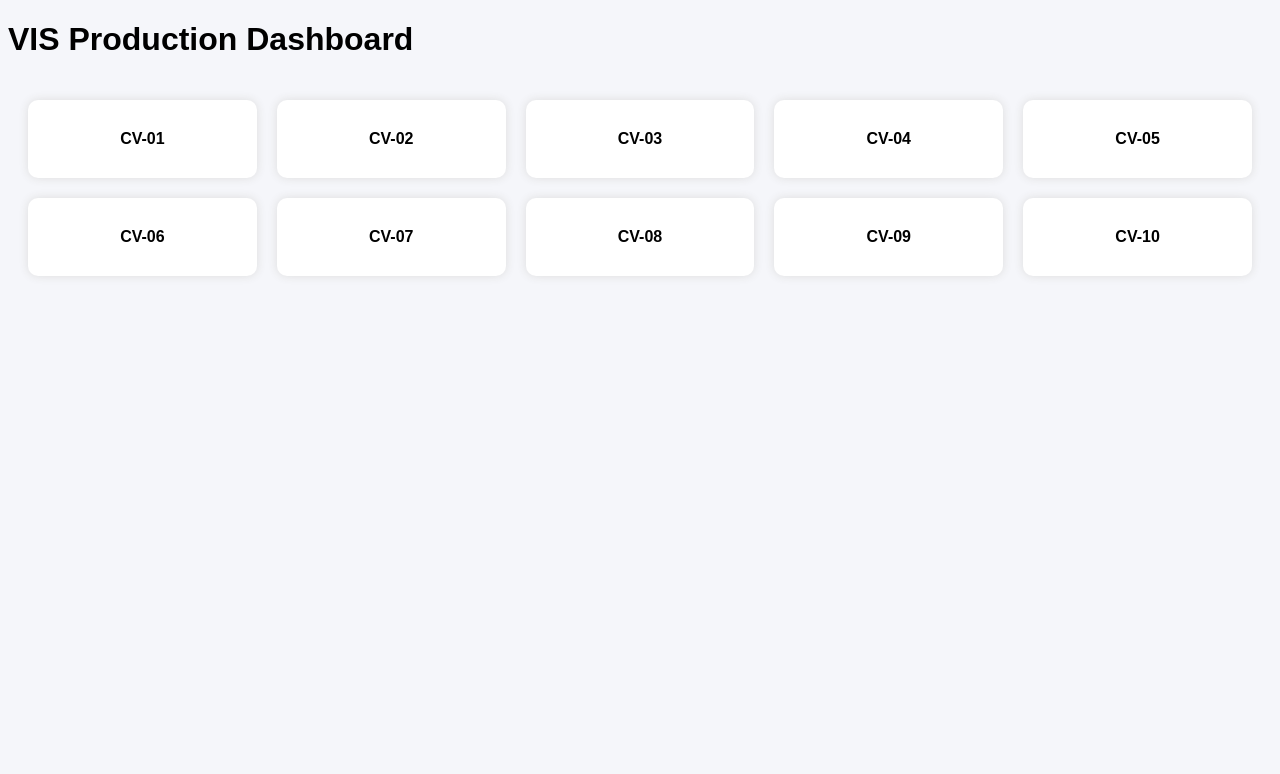
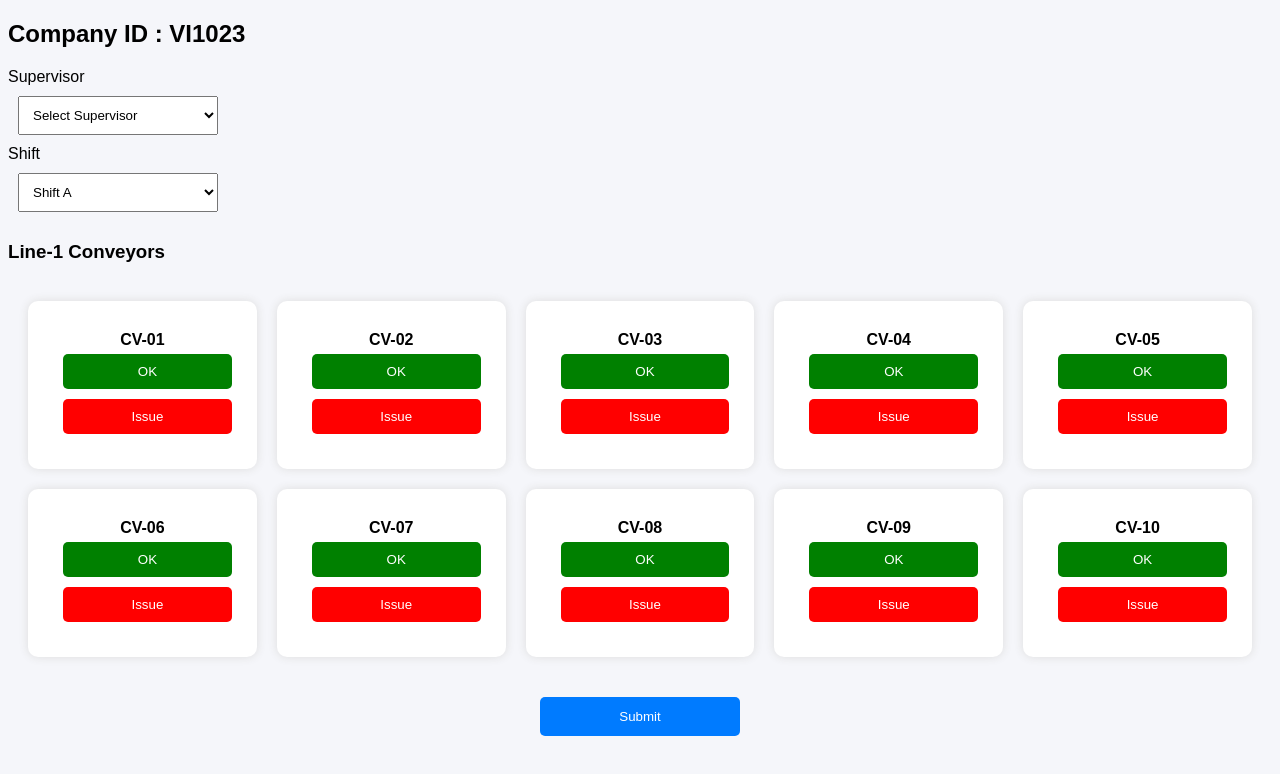
Before and after one commit to sathishofc01/vi1023-production-dashboard, a plain HTML site: page dashboard.html in a window 1280 px wide. Drawn offline with Linux system fonts and the light colour scheme.

Commit message:
Update dashboard.html

```diff
--- a/dashboard.html
+++ b/dashboard.html
@@ -1,25 +1,120 @@
 <!DOCTYPE html>
 <html>
 <head>
-<title>VIS Dashboard</title>
+<title>VI1023 Production Dashboard</title>
+<meta name="viewport" content="width=device-width, initial-scale=1">
 <link rel="stylesheet" href="styles.css">
+
+<style>
+select{
+padding:10px;
+margin:10px;
+width:200px;
+}
+
+.ok{
+background:green;
+color:white;
+margin:5px;
+}
+
+.issue{
+background:red;
+color:white;
+margin:5px;
+}
+
+.submit{
+background:#007bff;
+color:white;
+padding:12px;
+margin:20px;
+width:200px;
+}
+</style>
+
 </head>
+
 <body>
 
-<h1>VIS Production Dashboard</h1>
+<h2>Company ID : VI1023</h2>
+
+<label>Supervisor</label><br>
+<select>
+<option>Select Supervisor</option>
+<option>Supervisor 1</option>
+<option>Supervisor 2</option>
+<option>Supervisor 3</option>
+</select>
+
+<br>
+
+<label>Shift</label><br>
+<select>
+<option>Shift A</option>
+<option>Shift B</option>
+<option>Shift C</option>
+</select>
+
+<h3>Line-1 Conveyors</h3>
 
 <div class="grid">
-<div class="card">CV-01</div>
-<div class="card">CV-02</div>
-<div class="card">CV-03</div>
-<div class="card">CV-04</div>
-<div class="card">CV-05</div>
-<div class="card">CV-06</div>
-<div class="card">CV-07</div>
-<div class="card">CV-08</div>
-<div class="card">CV-09</div>
-<div class="card">CV-10</div>
+
+<div class="card">CV-01<br>
+<button class="ok">OK</button>
+<button class="issue">Issue</button>
 </div>
+
+<div class="card">CV-02<br>
+<button class="ok">OK</button>
+<button class="issue">Issue</button>
+</div>
+
+<div class="card">CV-03<br>
+<button class="ok">OK</button>
+<button class="issue">Issue</button>
+</div>
+
+<div class="card">CV-04<br>
+<button class="ok">OK</button>
+<button class="issue">Issue</button>
+</div>
+
+<div class="card">CV-05<br>
+<button class="ok">OK</button>
+<button class="issue">Issue</button>
+</div>
+
+<div class="card">CV-06<br>
+<button class="ok">OK</button>
+<button class="issue">Issue</button>
+</div>
+
+<div class="card">CV-07<br>
+<button class="ok">OK</button>
+<button class="issue">Issue</button>
+</div>
+
+<div class="card">CV-08<br>
+<button class="ok">OK</button>
+<button class="issue">Issue</button>
+</div>
+
+<div class="card">CV-09<br>
+<button class="ok">OK</button>
+<button class="issue">Issue</button>
+</div>
+
+<div class="card">CV-10<br>
+<button class="ok">OK</button>
+<button class="issue">Issue</button>
+</div>
+
+</div>
+
+<center>
+<button class="submit">Submit</button>
+</center>
 
 </body>
 </html>
```
